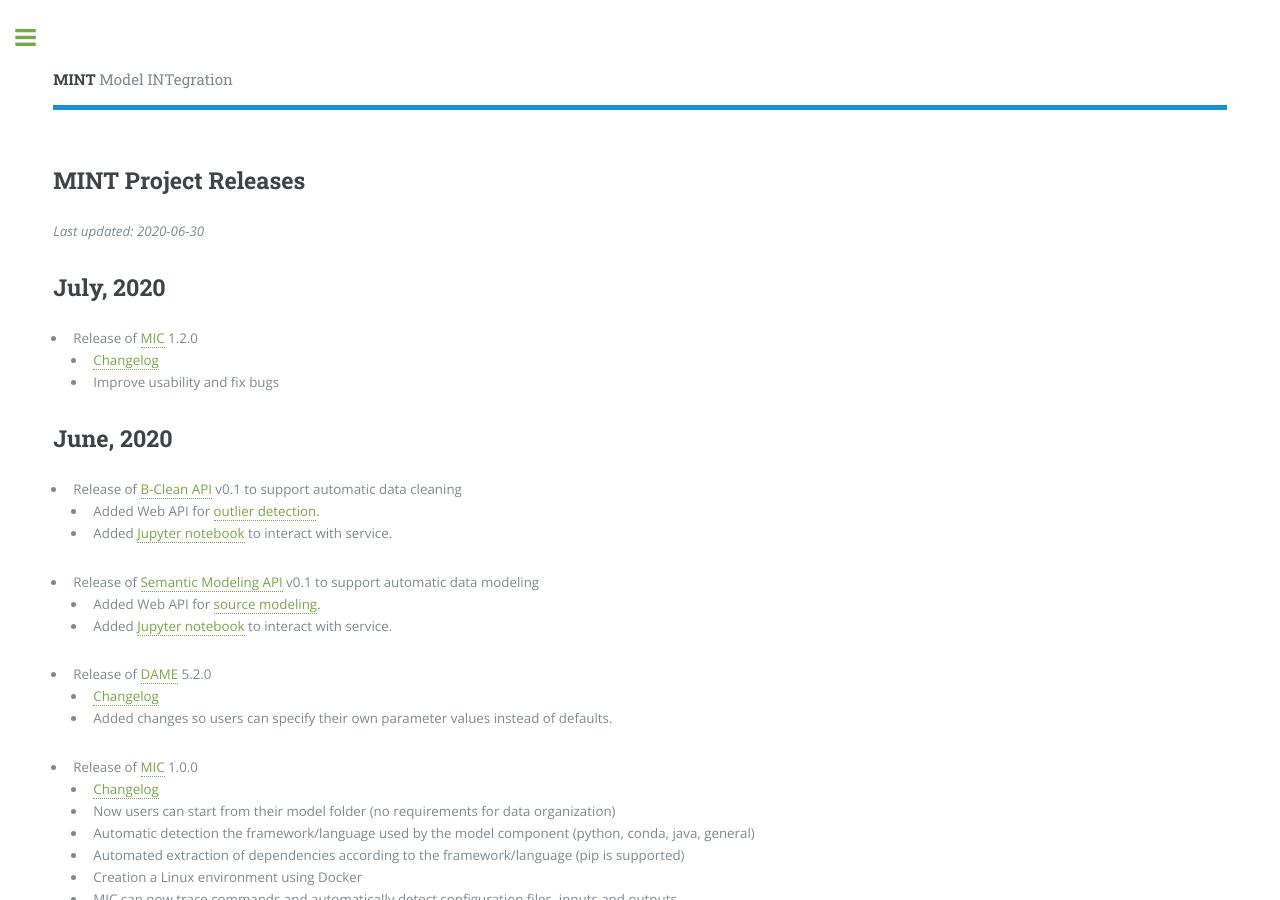
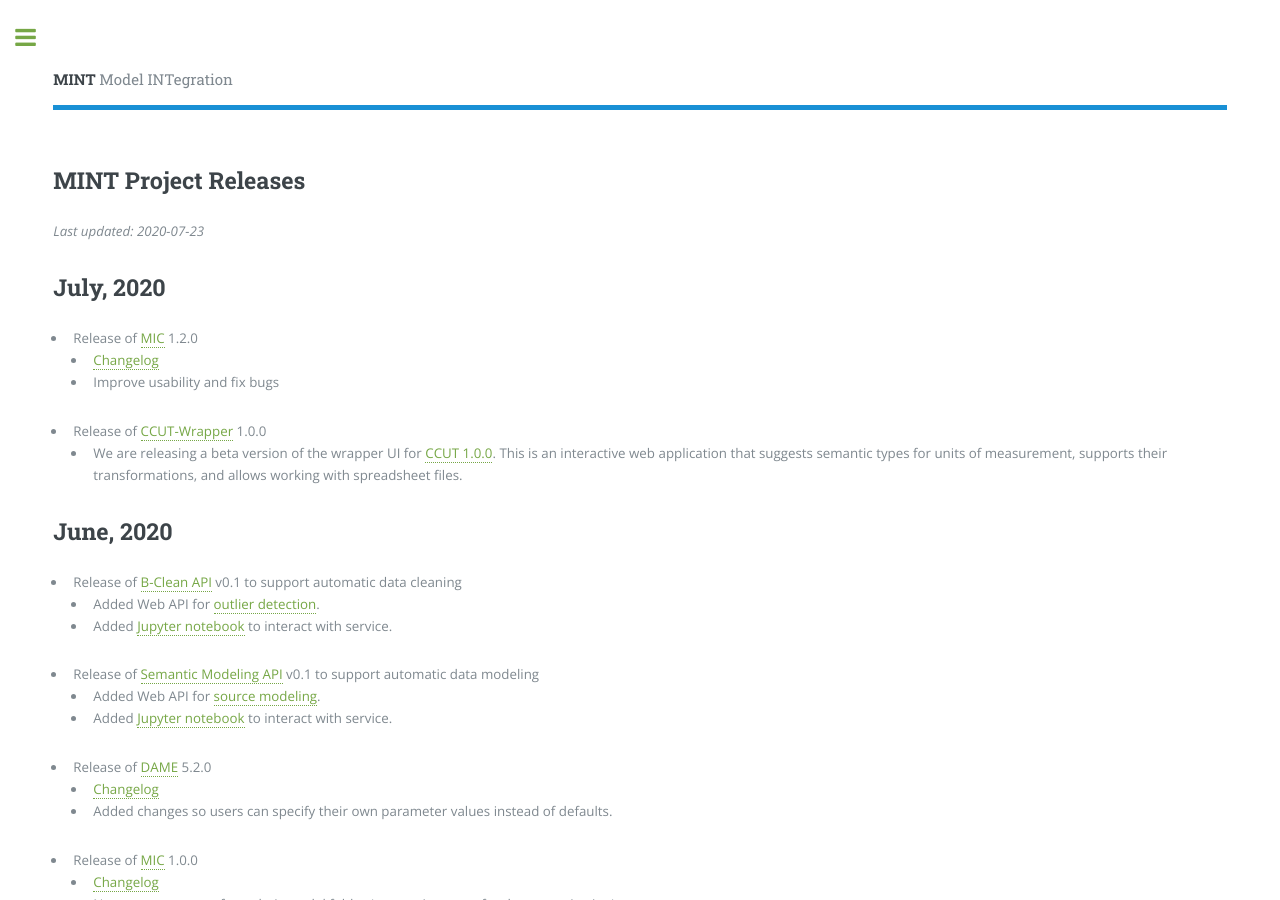
Before and after one commit to KnowledgeCaptureAndDiscovery/MINT, a Jekyll site: the page built from releases.md, in a window 1280 px wide and 900 px high. Built offline with Jekyll 4.4.1, drawn with Linux system fonts in a browser that asks for light colours.

Commit message:
added CCUT Wrapper to releases

```diff
--- a/releases.md
+++ b/releases.md
@@ -3,13 +3,15 @@ layout: page
 title: MINT Project Releases
 ---
 
-*Last updated: 2020-06-30*
+*Last updated: 2020-07-23*
 
 ## July, 2020
 
 * Release of [MIC]({{ '/products/model/' | absolute_url }}#model-insertion-checker-mic) 1.2.0
   * [Changelog](https://github.com/mintproject/mic/releases/tag/1.2.0)
   * Improve usability and fix bugs
+* Release of [CCUT-Wrapper](https://github.com/basels/ccut-wrapper) 1.0.0
+  * We are releasing a beta version of the wrapper UI for [CCUT 1.0.0](https://pypi.org/project/ccut/). This is an interactive web application that suggests semantic types for units of measurement, supports their transformations, and allows working with spreadsheet files.
 
 
 ## June, 2020
```
Also changed, not shown: _services/data.md (+1 -0 lines).
